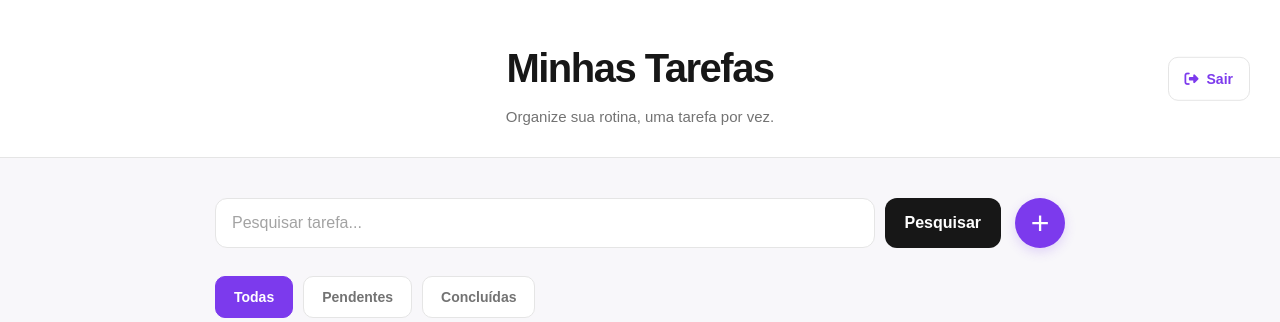
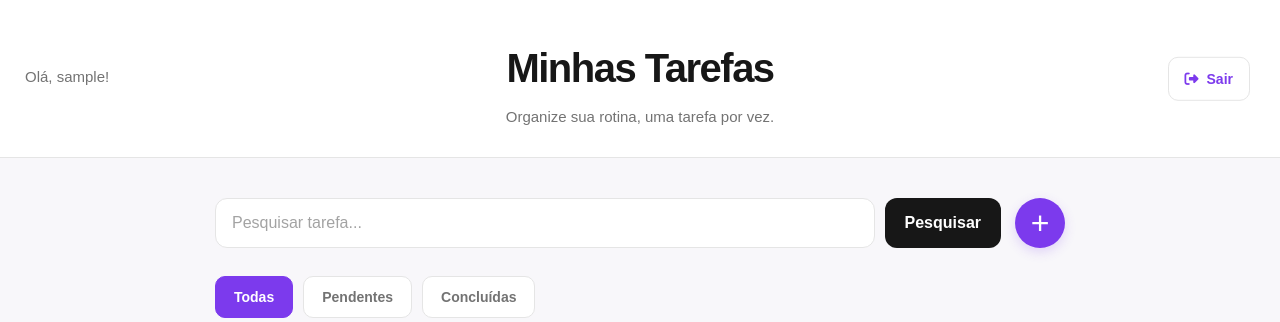
Before and after one commit to 122554/ToDoList_Fase_II, a PHP site: page / in a window 1280 px wide. Shown: the top 322 px of the page. Run offline with PHP 8.4, Linux system fonts and the light colour scheme; the visitor is signed in with stand-in values (Sample User, id 1); data that the repository does not hold is empty; some libraries are stand-ins or nearby versions.

Commit message:
alterações finais

```diff
--- a/projetoguisso/assets/css/style.css
+++ b/projetoguisso/assets/css/style.css
@@ -715,14 +715,14 @@ a {
     display: flex;
     align-items: center;
     justify-content: center;
-    color: #1F7A4D;
-    background: #E3EFE7;
+    color: #511f7a;
+    background: #ede9fe;
     border-radius: 14px;
     font-size: 22px;
 }
 
 .icone-login i {
-    color: #1F7A4D;
+    color: #811ddf;
 }
 
 .form-login h2 {
@@ -915,3 +915,15 @@ a {
         padding-top: 35px;
     }
 }
+
+.mensagem-boas-vindas {
+    position: absolute;
+    top: 60px;
+    left: 25px;
+
+    color: #ffffff;
+    font-size: 16px;
+    font-weight: 500;
+
+    margin: 0;
+}
--- a/projetoguisso/index.php
+++ b/projetoguisso/index.php
@@ -67,6 +67,9 @@ $tarefas = R::find('tarefa', $sql . ' ORDER BY id DESC', $valores);
 <body>
 
     <header class="cabecalho">
+    <p class="mensagem-boas-vindas">
+        Olá, <?= htmlspecialchars($_SESSION['usuario_nome'], ENT_QUOTES, 'UTF-8') ?>!
+    </p>
         <h1>Minhas Tarefas</h1>
         <p>Organize sua rotina, uma tarefa por vez.</p>
 
```
